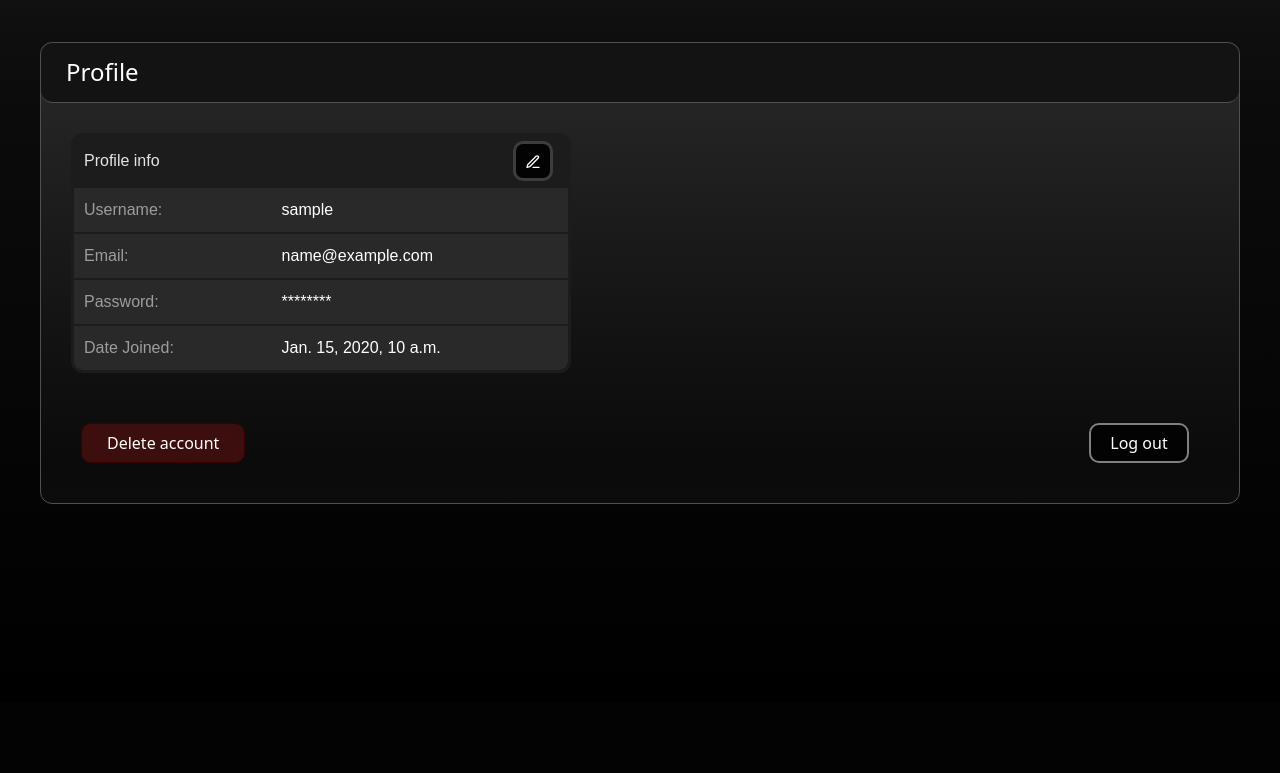
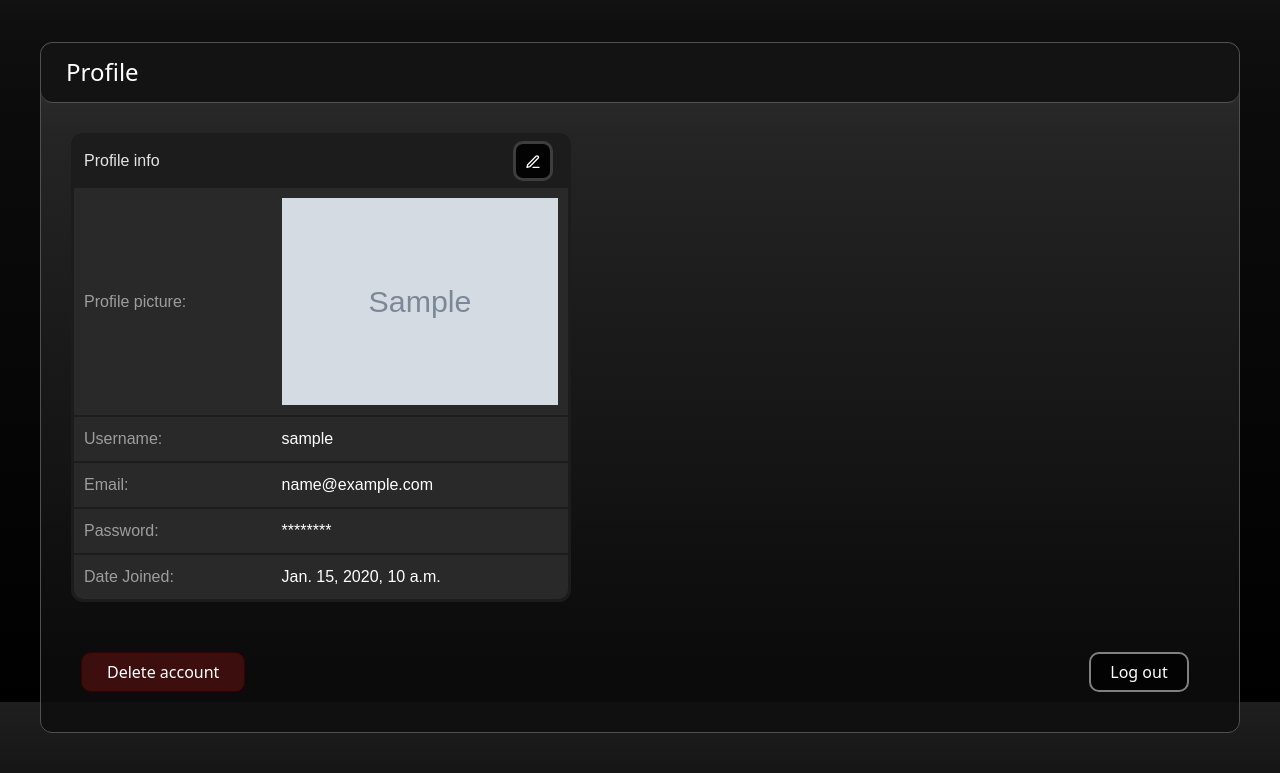
Before and after one commit to 221rdb256IngusAlfsAboltins/ThoughtOrginizer, a Django app: page /profile in a window 1280 px wide. Shown: the part 98-871 px from the top of the page. Before the commit the page ends 602 px from the top, so only its background shows below. Run offline with Django 4.2, Linux system fonts and the light colour scheme; a user stored in the database is signed in; tables that the repository leaves empty hold one stand-in row (values such as "Sample post"); grey boxes marked "Sample" are stand-in pictures.

Commit message:
adding profile picture to profile

```diff
--- a/journal/forms.py
+++ b/journal/forms.py
@@ -7,7 +7,8 @@ from django.forms.widgets import Textarea
 
 from . models import Thought, Profile
 
-class Profile():
+class UpdateProfileForm(forms.ModelForm):
+    profile_pic = forms.ImageField(widget=forms.FileInput(attrs={'class':'form-control-file'}))
     class Meta:
         model = Profile
         fields = ['profile_pic']
--- a/journal/templates/journal/profile.html
+++ b/journal/templates/journal/profile.html
@@ -45,6 +45,10 @@
 
                             </tr>
                             <tr>
+                                <th>Profile picture:</th>
+                                <td><img style ="max-width:300px; width:100%; height:auto;"  src="{{profile.profile_pic.url}}" alt=""></td>
+                            </tr>
+                            <tr>
                                 <th>Username:</th>
                                 <td>{{user.username}}</td>
                             </tr>
@@ -60,6 +64,7 @@
                                 <th>Date Joined:</th>
                                 <td>{{user.date_joined}}</td>
                             </tr>
+
                         </table>
 
 
--- a/journal/views.py
+++ b/journal/views.py
@@ -1,10 +1,10 @@
 from django.shortcuts import render,redirect
-from . forms import CreateUserForm, LoginForm, ThoughtForm,UpdateUserForm
+from . forms import CreateUserForm, LoginForm, ThoughtForm,UpdateUserForm, UpdateProfileForm
 from django.contrib.auth import authenticate, login,logout
 from django.contrib.auth.decorators import login_required
 from django.contrib import messages
 from django.views.decorators.cache import never_cache
-from . models import Thought
+from . models import Thought,Profile
 
 from django.contrib.auth.models import User
 
@@ -17,7 +17,9 @@ def register(request):
         form = CreateUserForm(request.POST)
 
         if form.is_valid():
-            form.save()
+
+            current_user = form.save()
+            Profile.objects.create(user=current_user)
             messages.success(request, "User created!")
             return redirect('my_login')
 
@@ -63,23 +65,25 @@ def logout_user(request):
 @login_required(login_url='my_login')
 def profile_management(request):
 
+    profile = Profile.objects.get(user=request.user)
+    form_2 = UpdateProfileForm(instance=profile)
+
     if request.method == "POST":
         form = UpdateUserForm(request.POST, instance=request.user)
+
         if form.is_valid():
-            thought = form.save(commit=False)
-            thought.user = request.user
-            thought.save()
+            form.save()
             return redirect('profile')
-        else:
-            context = {
-                'UpdateUserForm': form,
-                'edit_mode': True
-            }
-            return render(request, 'journal/profile.html', context)
 
     else:
         form = UpdateUserForm(instance=request.user)
-    context = {'UpdateUserForm':form}
+
+    context = {
+        'profile': profile,
+        'UpdateUserForm': form,
+        'edit_mode': request.method == "POST"
+    }
+
     return render(request, 'journal/profile.html', context)
 
 
```
